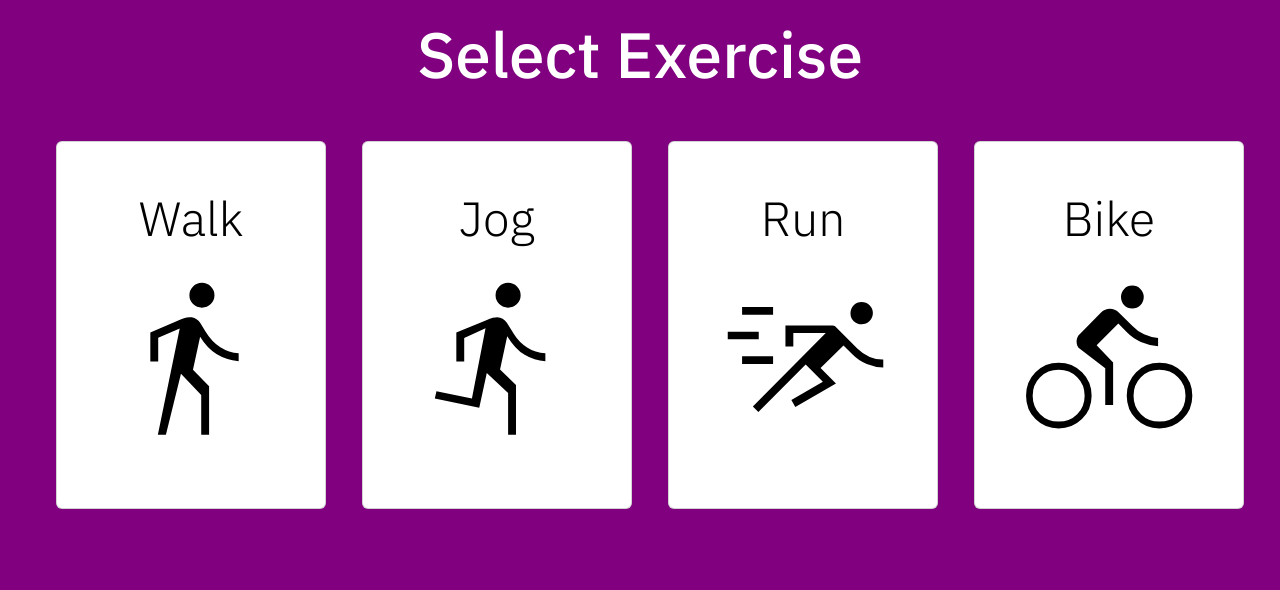
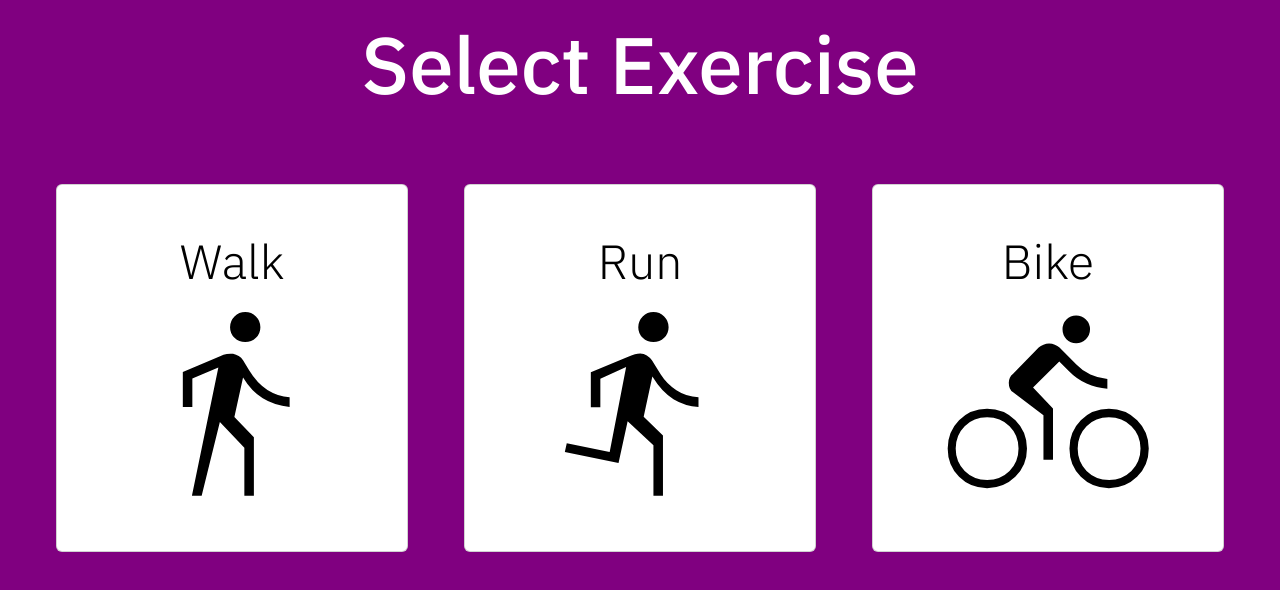
Before and after one commit to jcharpi/daily-grind, a React (Create React App) app: page /select in a window 1280 px wide. Shown: the top 590 px of the page. Built offline with nearby package versions, Linux system fonts and the light colour scheme.

Commit message:
removed jog => just have run

```diff
--- a/src/components/ExerciseCard.tsx
+++ b/src/components/ExerciseCard.tsx
@@ -46,7 +46,7 @@ const ExerciseCard = (props: Props) => {
         return true
     }
 
-    return <Col className="select--col" xs={12} sm={12} md={6} lg={4} xl={3}>
+    return <Col className="select--col" xs={12} sm={12} md={6} xl={4}>
         <ReactCardFlip infinite={true} isFlipped={isFlipped} flipDirection="horizontal">
             <Card onClick={handleFlip} className="select--card stretched-link">
                 <Card.Title className="select--card--title">{props.exercise}</Card.Title>
--- a/src/images/imageArray.ts
+++ b/src/images/imageArray.ts
@@ -1,8 +1,7 @@
 import WalkImage from '../images/walk.svg'
-import JogImage from '../images/jog.svg'
 import RunImage from '../images/run.svg'
 import BikeImage from '../images/bike.svg'
 
-const images: string[] = [WalkImage, JogImage, RunImage, BikeImage]
+const images: string[] = [WalkImage, RunImage, BikeImage]
 
 export default images
--- a/src/index.css
+++ b/src/index.css
@@ -11,13 +11,21 @@ body {
   padding: 1rem;
 }
 
+h1 {
+  color: white;
+  font-size: 5rem;
+  margin-top: 25vh;
+}
+
+
 
 /* SELECT PAGE */
 .select--title {
   text-align: center;
   font-weight: 500;
-  font-size: 4rem;
   color: white;
+  margin-top: 0;
+  margin-bottom: 2rem;
 }
 
 .select--col {
@@ -30,7 +38,6 @@ body {
 .select--card {
   width: auto;
   height: 23rem;
-  min-width: 270px;
   margin: 1rem;
   padding: 3rem;
 }
@@ -91,6 +98,8 @@ input {
 }
 
 
+
+
 /* MAP PAGE */
 .map--card--header {
   font-size: 2rem;
@@ -108,12 +117,6 @@ input {
 }
 
 /* HOME PAGE */
-h1 {
-  color: white;
-  font-size: 5rem;
-  margin-top: 30vh;
-}
-
 .home--new--button {
   background-color: white;
   color: purple;
--- a/src/pages/MapPage.jsx
+++ b/src/pages/MapPage.jsx
@@ -7,10 +7,19 @@ export default function MapPage () {
 
     const minToMeter = (min) => {
       const AVG_WALK_METERS_PER_MIN = 1.4 * 60
+      const AVG_RUN_METERS_PER_MIN = 2.9 * 60
+      const AVG_BIKE_METERS_PER_MIN = 4.4 * 60
+
       let range = 0
       switch(localStorage.getItem("type")) {
         case "Walk":
           range = AVG_WALK_METERS_PER_MIN * min
+          return range
+        case "Run":
+          range = AVG_RUN_METERS_PER_MIN * min
+          return range
+        case "Bike":
+          range = AVG_BIKE_METERS_PER_MIN * min
           return range
         default:
           return 0
--- a/src/pages/SelectPage.tsx
+++ b/src/pages/SelectPage.tsx
@@ -3,11 +3,11 @@ import ExerciseCard from "../components/ExerciseCard"
 import Images from '../images/imageArray'
 export default function SelectPage() {
 
-    const exercises: string[] = ["Walk", "Jog", "Run", "Bike"]
+    const exercises: string[] = ["Walk", "Run", "Bike"]
 
     return (
         <>
-            <h2 className="select--title">Select Exercise</h2>
+            <h1 className="select--title">Select Exercise</h1>
             <Container fluid className="select--container">
                 <Row>
                     {exercises.map(exercise =>
```
Also changed, not shown: src/images/jog.svg (deleted), src/images/run.svg.
